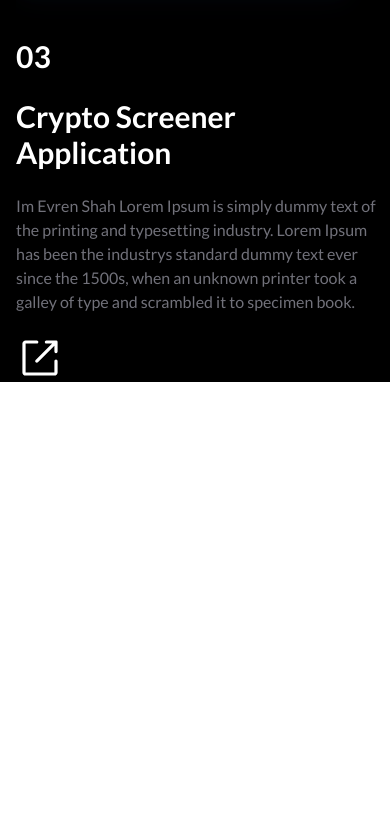
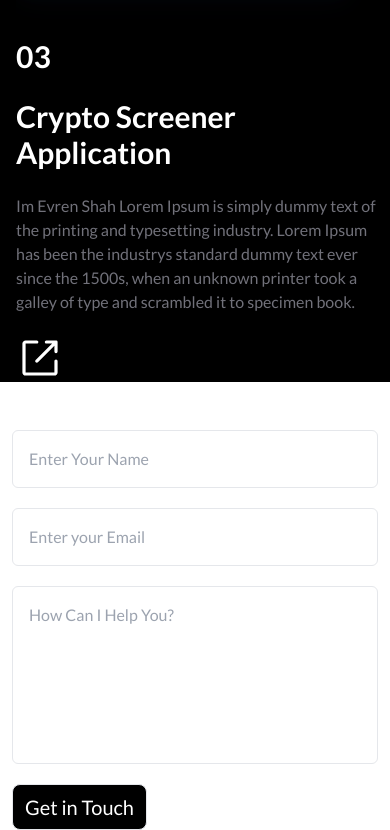
Before and after one commit to Blochnavaj/Profolio_NB, a React (Vite) app in the folder frontend/: page / in a window 390 px wide. Shown: the part 6057-6887 px from the top of the page. Before the commit the page ends 6463 px from the top, so only its background shows below. Built offline with nearby package versions, Linux system fonts and the light colour scheme; a web font is replaced by a local one.

Commit message:
half part in contact me section

```diff
--- a/frontend/src/App.jsx
+++ b/frontend/src/App.jsx
@@ -5,18 +5,20 @@ import MySkills from './Components/MySkills'
 import MyExperience from './Components/MyExperience'
 import AboutMe from './Components/AboutMe'
 import Project from './Components/Project'
+import ContactMe from './Components/ContactMe'
 
  function App() {
    return (
    <>
       <Navbar/>
       <Header/>
-    <div>
+    <div className='lg:mt-6 md:m-auto'>
       <MySkills/>
     </div>
     <MyExperience/>
     <AboutMe/>
     <Project/>
+    <ContactMe/>
    </>
 
    )
--- /dev/null
+++ b/frontend/src/Components/ContactMe.jsx
@@ -0,0 +1,26 @@
+import React from 'react'
+
+function ContactMe() {
+  return (
+    <>
+      <div className='mt-[3rem]'>
+
+       {/* contact details  */}
+         <div className='md:pl-6'>
+            <form action="" className='grid gap-5  px-3'>
+            <input className='md:w-1/3 w-full  p-4 rounded-md border   focus:ring-gray-600 focus:outline-none focus:ring-2'  type="text" placeholder='Enter Your Name' />
+            <input className='md:w-1/3  w-full p-4 rounded-md border   focus:ring-gray-600 focus:outline-none focus:ring-2' type="email" name="" placeholder='Enter your Email' />
+            <textarea className='md:w-1/3 w-full p-4 rounded-md resize-none border   focus:ring-gray-600 focus:outline-none focus:ring-2' name="" id="" cols="6" rows="6" placeholder='How Can I Help You?'></textarea>
+          <div>
+          <button className='m-auto border px-3 py-2 text-xl hover:text-gray-600     transition-all duration-300 ease-linear rounded-lg bg-black text-white'>Get in Touch </button>
+          </div>
+            </form>
+
+          </div>
+
+      </div>
+    </>
+  )
+}
+
+export default ContactMe
--- a/frontend/src/Components/MySkills.jsx
+++ b/frontend/src/Components/MySkills.jsx
@@ -57,8 +57,8 @@ const skillsData = [
 
 function MySkills() {
   return (
-    <div>
-      <div className="mt-7 flex justify-center items-center md:mt-[3rem] ">
+    <div >
+      <div className="mt-7 flex justify-center items-center md:mt-[6rem] ">
         <h1 className="text-4xl text-black font-light md:mt-7">
           My<span className="font-bold">Skills</span>
         </h1>
```
Also changed, not shown: frontend/src/Components/Project.jsx (+4 -6 lines).
